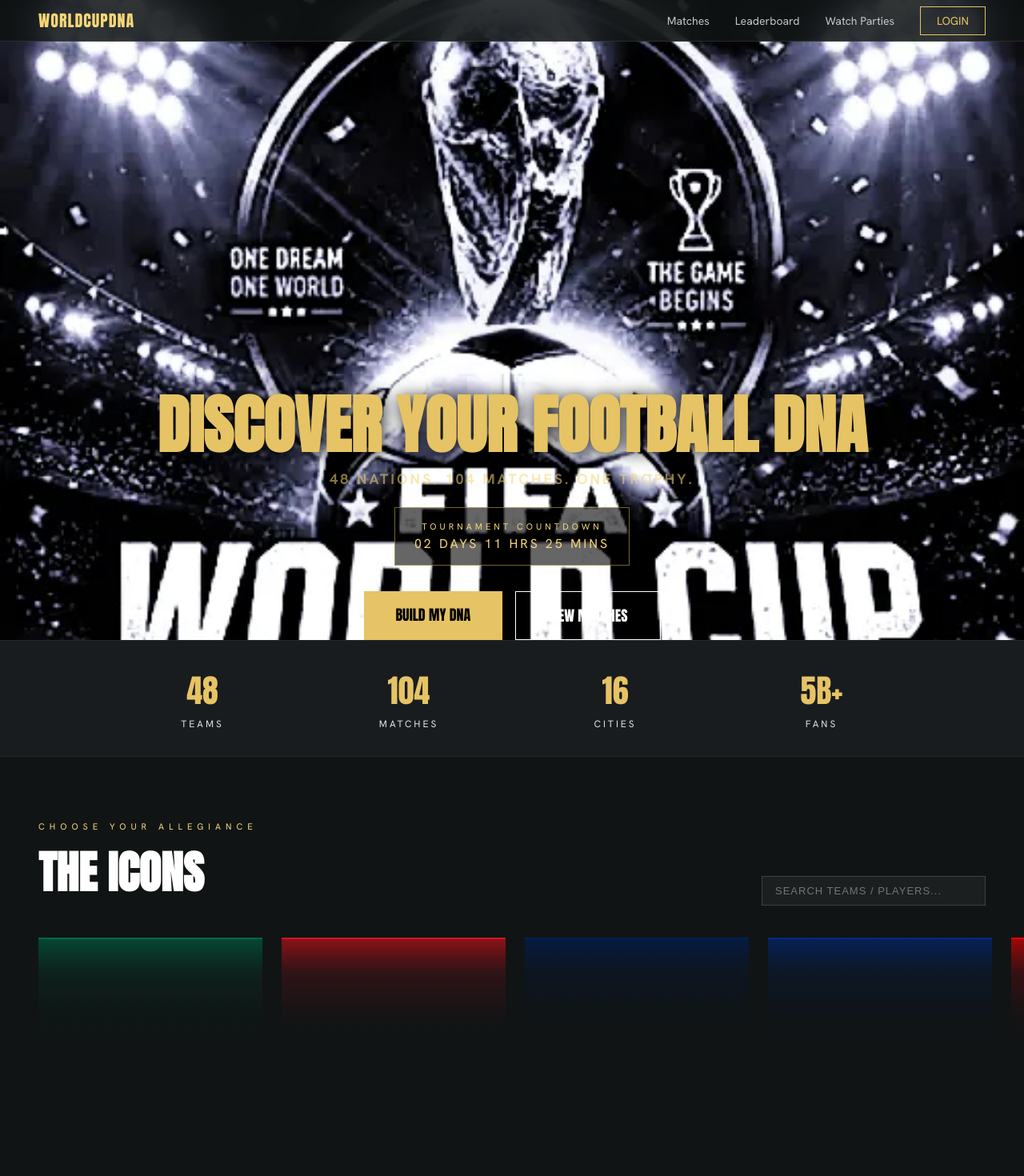
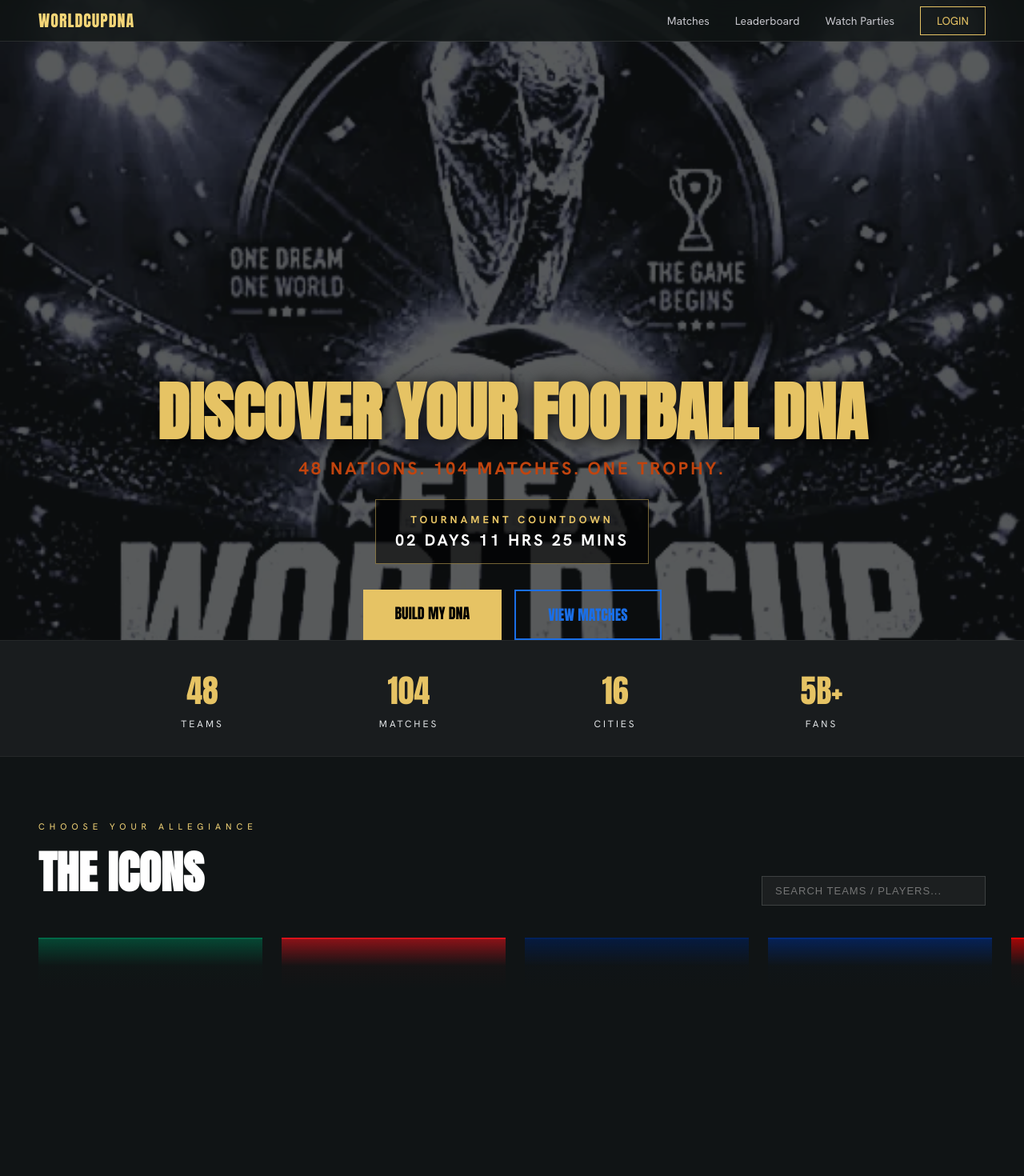
Before and after one commit to abednegoingplaces/worldcupdna-frontend, a Next.js app: page / in a window 1280 px wide. Shown: the top 1470 px of the page at 80% size. Built offline with nearby package versions, Linux system fonts and the light colour scheme; no server answers.

Commit message:
fix: darken image to hide FIFA text

```diff
--- /dev/null
+++ b/fix.js
@@ -0,0 +1 @@
+const fs = require("fs"); let c = fs.readFileSync("src/app/page.tsx", "utf8"); c = c.replace("opacity:0.5, objectPosition:", "opacity:0.3, objectPosition:"); fs.writeFileSync("src/app/page.tsx", c); console.log("Done!");
--- a/src/app/page.tsx
+++ b/src/app/page.tsx
@@ -152,19 +152,19 @@
       {/* HERO */}
       <section style={{position:'relative', height: isMobile ? '100svh' : '100vh', display:'flex', flexDirection:'column', alignItems:'center', justifyContent:'flex-end', paddingBottom: isMobile ? '24px' : '40px', textAlign:'center', padding: isMobile ? '0 16px' : '0 24px', overflow:'hidden'}}>
         <div style={{position:'absolute', inset:0, zIndex:0}}>
-          <img alt="Stadium" style={{width:'100%', height:'100%', objectFit:'cover', opacity:1.0, objectPosition:'center 20%'}} src="/wc2026-poster-enhanced.webp" />
+          <img alt="Stadium" style={{width:'100%', height:'100%', objectFit:'cover', opacity:0.3, objectPosition:'center 20%'}} src="/wc2026-poster-enhanced.webp" />
         </div>
         <div style={{position:'relative', zIndex:10, display:'flex', flexDirection:'column', alignItems:'center', maxWidth:'900px'}}>
 
           <h1 style={{fontFamily:A, fontSize: isMobile ? 'clamp(26px,9vw,36px)' : 'clamp(40px,7vw,80px)', color:'#e6c364', marginBottom:'16px', lineHeight:1, textShadow:'2px 2px 20px rgba(0,0,0,0.9)'}}>DISCOVER YOUR FOOTBALL DNA</h1>
-          <p style={{color:'#f5d678', fontSize: isMobile ? '11px' : '18px', marginBottom:'24px', letterSpacing: isMobile ? '1px' : '3px', opacity:0.55}}><strong style={{fontWeight:900, letterSpacing:'3px'}}>48 NATIONS. 104 MATCHES. ONE TROPHY.</strong></p>
+          <p style={{color:'#C1440E', fontSize: isMobile ? '13px' : '22px', marginBottom:'24px', letterSpacing: isMobile ? '1px' : '3px', opacity:1, fontWeight:900}}><strong style={{fontWeight:900, letterSpacing:'3px'}}>48 NATIONS. 104 MATCHES. ONE TROPHY.</strong></p>
           <div style={{marginBottom:'32px', padding: isMobile ? '10px 14px' : '16px 24px', border:'1px solid rgba(230,195,100,0.5)', backgroundColor:'rgba(0,0,0,0.6)'}}>
-            <div style={{color:'#f5d678', fontSize:'11px', letterSpacing:'4px', marginBottom:'4px'}}>TOURNAMENT COUNTDOWN</div>
-            <div style={{color:'#f5d678', fontSize: isMobile ? '11px' : '16px', letterSpacing:'3px'}}>{countdown}</div>
+            <div style={{color:'#e6c364', fontSize:'13px', letterSpacing:'4px', marginBottom:'4px', fontWeight:900}}>TOURNAMENT COUNTDOWN</div>
+            <div style={{color:'#ffffff', fontSize: isMobile ? '13px' : '20px', letterSpacing:'3px', fontWeight:900}}>{countdown}</div>
           </div>
           <div style={{display:'flex', flexDirection: isMobile ? 'column' : 'row', gap:'16px', flexWrap:'wrap', justifyContent:'center', width: isMobile ? '100%' : 'auto'}}>
             <Link href="/profile/build" style={{fontFamily:A, backgroundColor:'#e6c364', color:'#000', padding: isMobile ? '14px 24px' : '16px 40px', fontSize: isMobile ? '16px' : '18px', textDecoration:'none', display:'block', textAlign:'center'}}>BUILD MY DNA</Link>
-            <Link href="/matches" style={{fontFamily:A, border:'1px solid #fff', color:'#fff', padding: isMobile ? '14px 24px' : '16px 40px', fontSize: isMobile ? '16px' : '18px', textDecoration:'none', display:'block', textAlign:'center'}}>VIEW MATCHES</Link>
+            <Link href="/matches" style={{fontFamily:A, border:'2px solid #1a6fe8', color:'#1a6fe8', padding: isMobile ? '14px 24px' : '16px 40px', fontSize: isMobile ? '16px' : '18px', textDecoration:'none', display:'block', textAlign:'center'}}>VIEW MATCHES</Link>
           </div>
         </div>
       </section>
@@ -205,7 +205,7 @@
               <div style={{position:'absolute', inset:0, background:`linear-gradient(to bottom, ${p.color}99, #080d1a)`, display:'flex', alignItems:'center', justifyContent:'center'}}>
                 <div style={{fontFamily:'Anton, sans-serif', fontSize:'70px', color:p.color, opacity:0.4, letterSpacing:'-4px'}}>{p.nation.slice(0,3)}</div>
               </div>
-              <div style={{position:'absolute', inset:0, background:'linear-gradient(to top, #101415 60%, rgba(16,20,21,0.98) 75%, rgba(16,20,21,0.7) 90%, transparent 100%)'}} />
+              <div style={{position:'absolute', inset:0, background:'linear-gradient(to top, #101415 75%, rgba(16,20,21,1) 85%, rgba(16,20,21,0.95) 92%, transparent 100%)'}} />
               <div className="group" style={{position:'absolute', inset:0, display:'flex', flexDirection:'column', justifyContent:'flex-end', padding:'20px'}}>
                 <div style={{color:'#f5d678', fontSize: isMobile ? '10px' : '11px', letterSpacing:'2px', marginBottom:'4px'}}>{p.nation}</div>
                 <div style={{fontFamily:'Anton, sans-serif', color:'#fff', fontSize: isMobile ? '15px' : '18px', marginBottom:'8px'}}>{p.name}</div>
```
